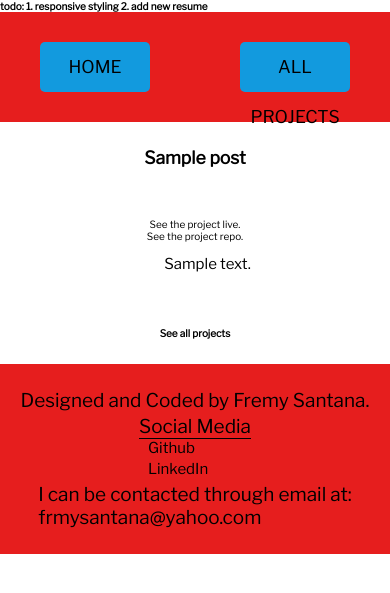
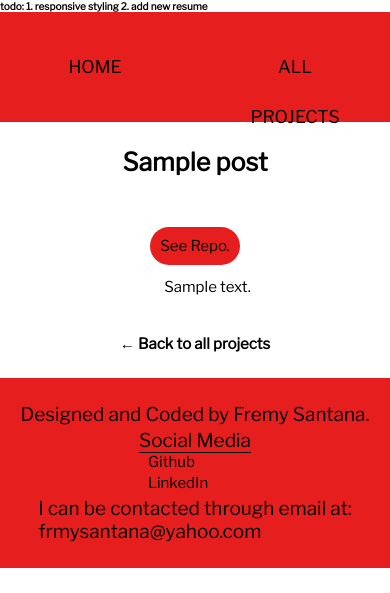
Before and after one commit to frmysantana/wordpress_portfolio, a WordPress theme: template themes/portfolio/single.php in a window 390 px wide. Shown: the top 593 px of the page. Run offline with PHP 8.4 and a stand-in for WordPress, Linux system fonts and the light colour scheme; the site name, menu and one post (Sample post) are stand-ins, and other content is empty; some libraries are stand-ins or nearby versions.

Commit message:
Made index.php and single.php responsive.

```diff
--- a/themes/portfolio/css/layouts/_footer.scss
+++ b/themes/portfolio/css/layouts/_footer.scss
@@ -35,7 +35,6 @@
 
     &--title {
       border-bottom: 0.3rem solid black;
-      // font-size: 2rem;
       font-weight: 400;
     }
   }
--- a/themes/portfolio/css/layouts/_header.scss
+++ b/themes/portfolio/css/layouts/_header.scss
@@ -10,7 +10,6 @@
   line-height: 10rem;
   text-align: center;
   width: 34rem;
-  background-color: $blue;
 
   @include respond(tab-land) {
     font-size: 4rem;
--- a/themes/portfolio/index.php
+++ b/themes/portfolio/index.php
@@ -9,12 +9,8 @@
 
       <div class="container <?php if (is_home() AND get_post_count() == 1) {echo "project--single";} else {echo "project";} ?>">
       <!-- outputs an image element for the corresponsing project image with the class "archive-image" -->
-        <figure>
+        <figure class="project__image--mobile">
           <?php echo wp_get_attachment_image(get_field('project_image')[id], 'archiveSize', false, array("class" => "project__image")); ?>
-          <figcaption class="project__details--mobile">
-            <h2 class="project__title"><?php the_title(); ?></h2>
-            <a class="project__details__read-more--button" href="<?php the_permalink(); ?>">Read more</a>
-          </figcaption>
         </figure>
         <div class="project__details">
           <h2 class="project__title"><?php the_title(); ?></h2>
--- a/themes/portfolio/single.php
+++ b/themes/portfolio/single.php
@@ -5,12 +5,26 @@
         the_post(); ?>
         <h2 class="single__title"><?php the_title(); ?></h2>
         <?php
-        echo "<div class='single__container'>";
-        echo wp_get_attachment_image(get_field('project_image')[id], 'singleSize', false, array('class' => 'single__screenshot')); ?>
-        <a class="single__container__live" href="<?php the_field('live_link'); ?>" target="_blank">See the project live.</a>
-        <a class="single__container__git" href="<?php the_field('repo_link'); ?>" target="_blank">See the project repo.</a>
-        <?php the_content(); ?>
-        <h4><a href="<?php echo site_url('/blog') ?>">See all projects</a></h4>
+          echo "<div class='single__container'>";
+          echo wp_get_attachment_image(get_field('project_image')[id], 'singleSize', false, array('class' => 'single__screenshot'));
+
+          if (get_post_field('live_link', get_the_ID()) AND get_post_field('repo_link', get_the_ID())) {
+            echo '<div class="links">';
+            echo '<a class="single__container__live button single" href="'.get_post_field('live_link', get_the_ID()).'" target="_blank">See Live.</a>';
+            echo '<a class="single__container__git button" href="'.get_post_field('repo_link', get_the_ID()).'" target="_blank">See Repo.</a>';
+            echo '</div>';
+          } elseif (get_post_field('live_link', get_the_ID())) {
+            echo '<div class="links links--single">';
+            echo '<a class="single__container__live button single" href="'.get_post_field('live_link', get_the_ID()).'" target="_blank">See Live.</a>';
+            echo '</div>';
+          } else {
+            echo '<div class="links links--single">';
+            echo '<a class="single__container__git button" href="'.get_post_field('repo_link', get_the_ID()).'" target="_blank">See Repo.</a>';
+            echo '</div>';
+          }
+
+          the_content(); ?>
+        <h4><a href="<?php echo site_url('/blog') ?>">&larr; Back to all projects</a></h4>
     <?php
     echo "</div>";
     }
--- a/themes/portfolio/style.css
+++ b/themes/portfolio/style.css
@@ -80,7 +80,6 @@ a {
   line-height: 10rem;
   text-align: center;
   width: 34rem;
-  background-color: #129ade;
 }
 @media only screen and (max-width: 75em) {
   .nav-option {
@@ -235,6 +234,11 @@ a {
   font-weight: 900;
   text-align: center;
 }
+@media only screen and (max-width: 37.5em) {
+  .single__title {
+    font-size: 5rem;
+  }
+}
 
 .single__screenshot {
   margin-bottom: 12.5rem;
@@ -251,12 +255,32 @@ a {
   max-width: 124.5rem;
 }
 .single__container__live, .single__container__git, .single__container a {
-  font-size: 2rem;
+  font-size: 3rem;
 }
-.single__container__git {
+.single__container .links {
+  display: flex;
+  justify-content: space-between;
+  width: 50%;
   margin-bottom: 2rem;
 }
+.single__container .links--single {
+  justify-content: center;
+}
+@media only screen and (max-width: 37.5em) {
+  .single__container .links {
+    width: 75%;
+  }
+}
+.single__container .single {
+  justify-content: center;
+}
+.single__container .button {
+  padding: 2rem;
+  border-radius: 100px;
+  background-color: #e61e1e;
+}
 .single__container p {
+  padding: 0 5rem;
   font-size: 3rem;
   line-height: 5rem;
   text-indent: 5rem;
@@ -264,14 +288,35 @@ a {
 .single__container p:last-of-type {
   margin-bottom: 10rem;
 }
+@media only screen and (max-width: 37.5em) {
+  .single__container p:last-of-type {
+    margin-bottom: 7rem;
+  }
+}
 
 .project {
   margin-top: 5rem;
   margin-bottom: 5rem;
 }
+@media only screen and (max-width: 37.5em) {
+  .project {
+    flex-direction: column;
+  }
+}
 .project__image {
   height: 25rem;
   width: 36rem;
+}
+@media only screen and (max-width: 37.5em) {
+  .project__image--mobile {
+    width: 100%;
+  }
+}
+@media only screen and (max-width: 37.5em) {
+  .project__image {
+    width: 100%;
+    height: auto;
+  }
 }
 .project--single {
   margin-top: 13rem;
```
Also changed, not shown: other parts of themes/portfolio/style.css (+37 -10 lines), themes/portfolio/css/pages/_index.scss (+44 -35 lines), themes/portfolio/css/pages/_single.scss (+32 -2 lines), 1 other file.
